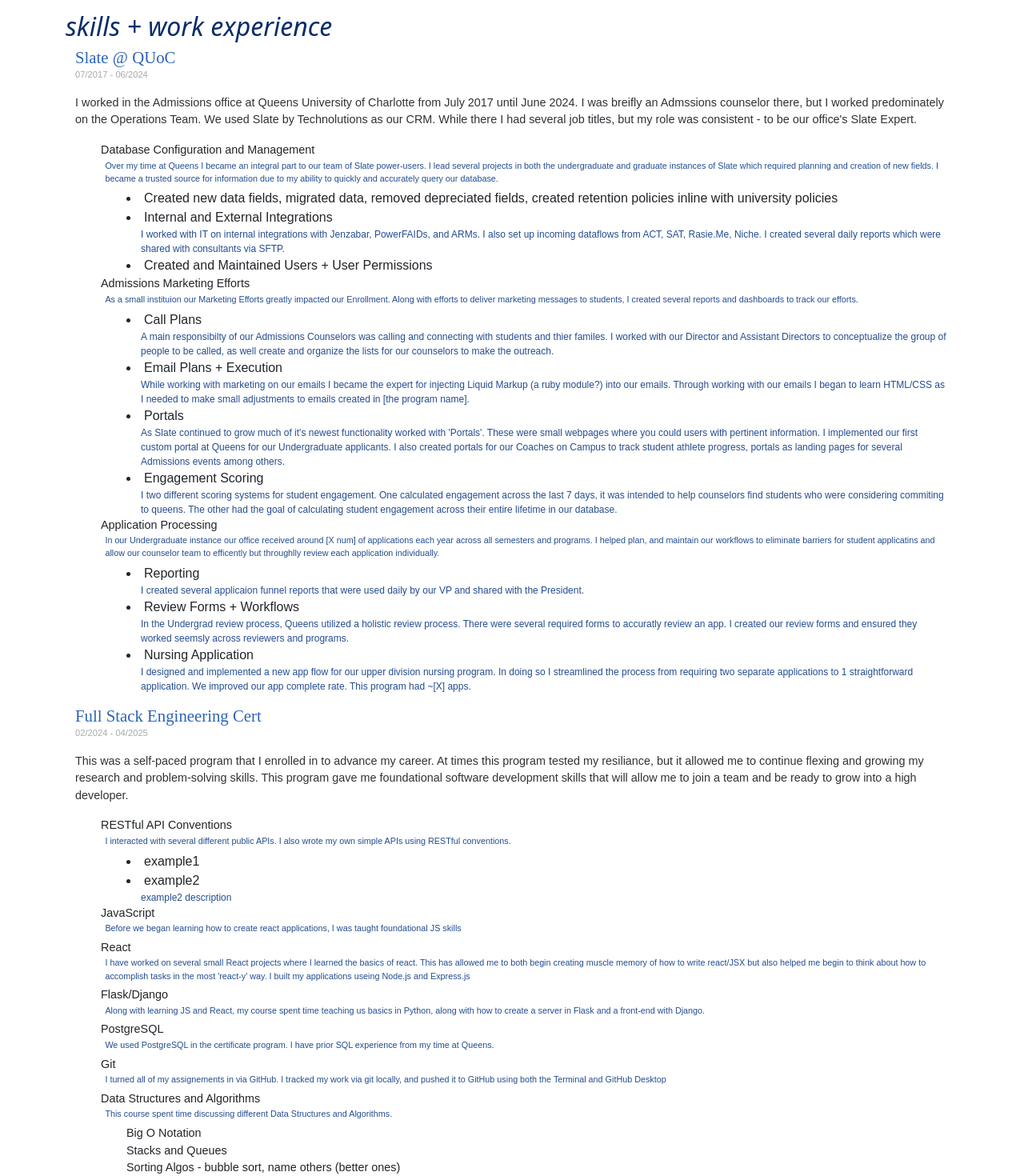
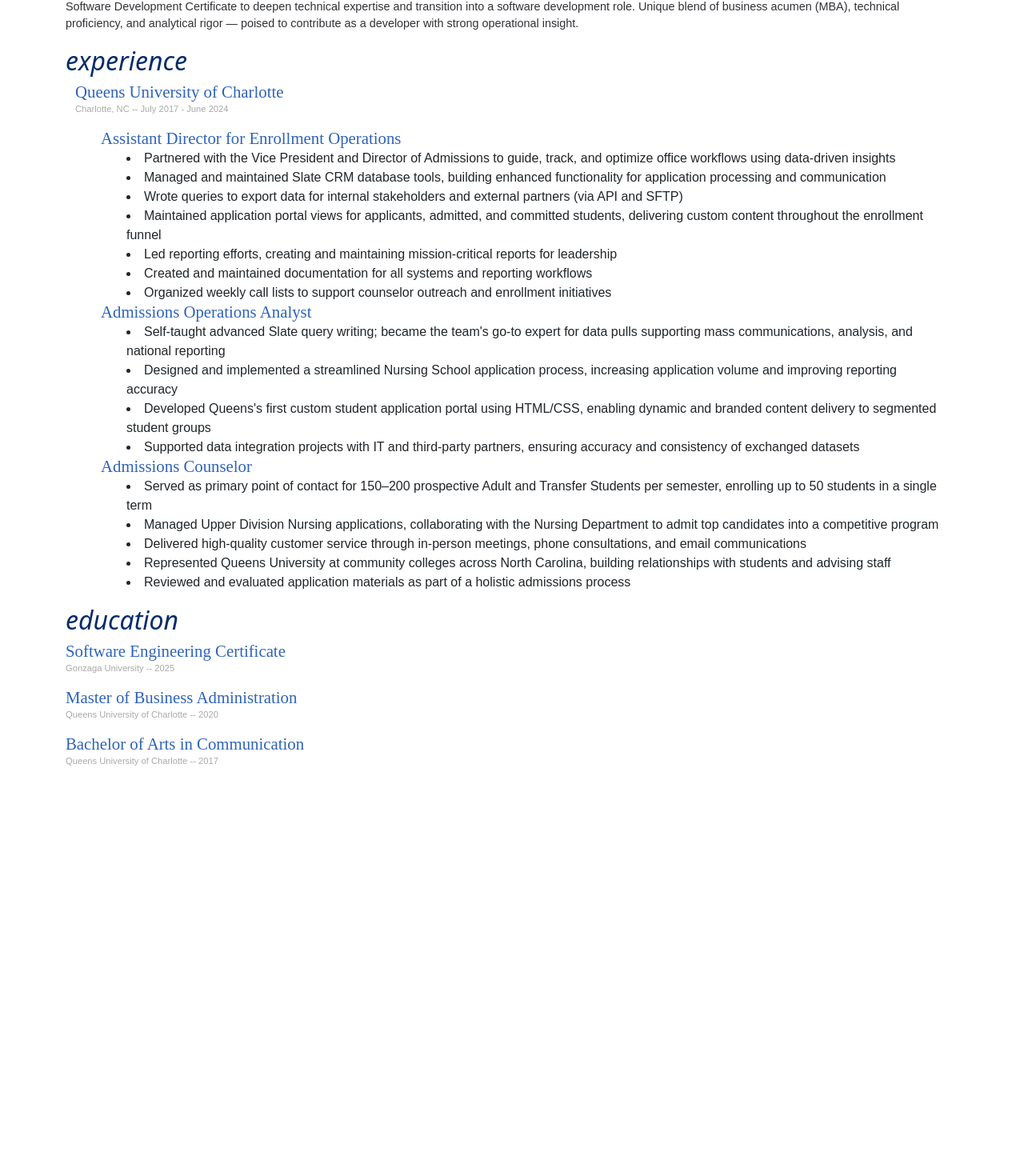
Before and after one commit to natesmith21/natesmith21.github.io, a React (Vite) app: page /resume2 in a window 1280 px wide. Shown: the part 412-1882 px from the top of the page at 80% size. After the commit the page ends 1419 px from the top, so only its background shows below. Built offline with nearby package versions, Linux system fonts and the light colour scheme.

Commit message:
updated new resume to newest copy

```diff
--- a/src/componenets/Resume2.0.jsx
+++ b/src/componenets/Resume2.0.jsx
@@ -12,161 +12,57 @@
          <h1>Nathan Smith</h1>
          <h2>Summary</h2>
          <p>
-            I'm an ambitious problem solver and sales-ops professional seeking to build on my experience with a Software Developer Certificate. My combination MBA + Cert + work experience clearly makes me a rare breed.
+         Versatile operations specialist with 7+ years of experience harnessing data, CRM systems, and process improvements to drive admissions and enrollment success. Proven track record of building scalable database solutions, leading reporting initiatives, and collaborating cross-functionally to solve complex problems. Just completed a Full Stack Software Development Certificate to deepen technical expertise and transition into a software development role. Unique blend of business acumen (MBA), technical proficiency, and analytical rigor — poised to contribute as a developer with strong operational insight.
          </p>
         </Container>
         <Container fluid="md">
-            <h2>Skills + Work Experience</h2>
+            <h2>Experience</h2>
             <Container className="experience">
                 <Col>
-                <h3 className="experienceTitle">Slate @ QUoC</h3>
-                <p className="dates">07/2017 - 06/2024</p>
-                <p>
-                    I worked in the Admissions office at Queens University of Charlotte from July 2017 until June 2024. I was breifly an Admssions counselor there, but I worked predominately on the Operations Team. We used Slate by Technolutions as our CRM. While there I had several job titles, but my role was consistent - to be our office's Slate Expert.
-                </p>
+                <h3 className="experienceTitle">Queens University of Charlotte</h3>
+                <p className="dates">Charlotte, NC -- July 2017 - June 2024</p>
                 <ul>
                     <li>
-                        Database Configuration and Management
-                        <p className="expDesc">
-                            Over my time at Queens I became an integral part to our team of Slate power-users. I lead several projects in both the undergraduate and graduate instances of Slate which required planning and creation of new fields. I became a trusted source for information due to my ability to quickly and accurately query our database.
-                        </p>
+                    <h3 className="experienceTitle">Assistant Director for Enrollment Operations</h3>
                         <ul className="expExamples">
                             <li>
-                                Created new data fields, migrated data, removed depreciated fields, created retention policies inline with university policies
+                            Partnered with the Vice President and Director of Admissions to guide, track, and optimize office workflows using data-driven insights
                             </li>
                             <li>
-                                Internal and External Integrations
-                                <p className="exampleDesc">
-                                    I worked with IT on internal integrations with Jenzabar, PowerFAIDs, and ARMs. I also set up incoming dataflows from ACT, SAT, Rasie.Me, Niche. I created several daily reports which were shared with consultants via SFTP.
-                                    </p>
+                            Managed and maintained Slate CRM database tools, building enhanced functionality for application processing and communication
                             </li>
                             <li>
-                                Created and Maintained Users + User Permissions
+                            Wrote queries to export data for internal stakeholders and external partners (via API and SFTP)
                             </li>
+                            <li>
+                            Maintained application portal views for applicants, admitted, and committed students, delivering custom content throughout the enrollment funnel
+                            </li>
+                            <li>Led reporting efforts, creating and maintaining mission-critical reports for leadership</li>
+                            <li>Created and maintained documentation for all systems and reporting workflows
+                            </li>
+                            <li>Organized weekly call lists to support counselor outreach and enrollment initiatives</li>
                         </ul>
                     </li>
                     <li>
-                        Admissions Marketing Efforts
-                        <p className="expDesc">
-                            As a small instituion our Marketing Efforts greatly impacted our Enrollment.  Along with efforts to deliver marketing messages to students, I created several reports and dashboards to track our efforts.
-                        </p>
+                    <h3 className="experienceTitle">Admissions Operations Analyst</h3>
                         <ul className="expExamples">
-                            <li>
-                                Call Plans
-                                <p className="exampleDesc">
-                                    A main responsibilty of our Admissions Counselors was calling and connecting with students and thier familes. I worked with our Director and Assistant Directors to conceptualize the group of people to be called, as well create and organize the lists for our counselors to make the outreach.
-                                </p>
+                            <li>Self-taught advanced Slate query writing; became the team's go-to expert for data pulls supporting mass communications, analysis, and national reporting</li>
+                            <li>Designed and implemented a streamlined Nursing School application process, increasing application volume and improving reporting accuracy
                             </li>
-                            <li>
-                                Email Plans + Execution
-                                <p className="exampleDesc">
-                                While working with marketing on our emails I became the expert for injecting Liquid Markup (a ruby module?) into our emails. Through working with our emails I began to learn HTML/CSS as I needed to make small adjustments to emails created in [the program name].
-                                </p>
+                            <li>Developed Queens's first custom student application portal using HTML/CSS, enabling dynamic and branded content delivery to segmented student groups
                             </li>
-                            <li>
-                                Portals
-                                <p className="exampleDesc">
-                                    As Slate continued to grow much of it's newest functionality worked with 'Portals'. These were small webpages where you could users with pertinent information. I implemented our first custom portal at Queens for our Undergraduate applicants. I also created portals for our Coaches on Campus to track student athlete progress, portals as landing pages for several Admissions events among others.
-                                </p>
-                            </li>
-                            <li>Engagement Scoring
-                                <p className="exampleDesc">
-                                    I two different scoring systems for student engagement. One calculated engagement across the last 7 days, it was intended to help counselors find students who were considering commiting to queens. The other had the goal of calculating student engagement across their entire lifetime in our database.
-                                </p>
-                            </li>
+                            <li>Supported data integration projects with IT and third-party partners, ensuring accuracy and consistency of exchanged datasets</li>
                         </ul>
                     </li>
                     <li>
-                        Application Processing
-                        <p className="expDesc">
-                            In our Undergraduate instance our office received around [X num] of applications each year across all semesters and programs. I helped plan, and maintain our workflows to eliminate barriers for student applicatins and allow our counselor team to efficently but throughlly review each application individually.
-                        </p>
+                        <h3 className="experienceTitle">Admissions Counselor</h3>
                         <ul className="expExamples">
-                            <li>
-                                Reporting
-                                <p className="exampleDesc">
-                                    I created several applicaion funnel reports that were used daily by our VP and shared with the President.
-                                </p>
+                            <li>Served as primary point of contact for 150–200 prospective Adult and Transfer Students per semester, enrolling up to 50 students in a single term</li>
+                            <li>Managed Upper Division Nursing applications, collaborating with the Nursing Department to admit top candidates into a competitive program</li>
+                            <li>Delivered high-quality customer service through in-person meetings, phone consultations, and email communications</li>
+                            <li>Represented Queens University at community colleges across North Carolina, building relationships with students and advising staff
                             </li>
-                            <li>
-                                Review Forms + Workflows
-                                <p className="exampleDesc">
-                                    In the Undergrad review process, Queens utilized a holistic review process. There were several required forms to accuratly review an app. I created our review forms and ensured they worked seemsly across reviewers and programs.
-                                </p>
-                            </li>
-                            <li>
-                                Nursing Application
-                                <p className="exampleDesc">
-                                    I designed and implemented a new app flow for our upper division nursing program. In doing so I streamlined the process from requiring two separate applications to 1 straightforward application. We improved our app complete rate. This program had ~[X] apps.
-                                </p>
-                            </li>
-                        </ul>
-                    </li>
-                </ul>
-                </Col>
-                <Col>
-                <h3 className="experienceTitle">Full Stack Engineering Cert</h3>
-                <p className="dates">02/2024 - 04/2025</p>
-                <p>
-                    This was a self-paced program that I enrolled in to advance my career. At times this program tested my resiliance, but it allowed me to continue flexing and growing my research and problem-solving skills. This program gave me foundational software development skills that will allow me to join a team and be ready to grow into a high developer.
-                </p>
-                <ul>
-                    <li>
-                        RESTful API Conventions
-                        <p className="expDesc">
-                          I interacted with several different public APIs. I also wrote my own simple APIs using RESTful conventions.
-                        </p>
-                        <ul className="expExamples">
-                            <li>
-                                example1
-                            </li>
-                            <li>
-                                example2
-                                <p className="exampleDesc">
-                                    example2 description
-                                    </p>
-                            </li>
-                        </ul>
-                    </li>
-                    <li>
-                        JavaScript
-                        <p className="expDesc">
-                            Before we began learning how to create react applications, I was taught foundational JS skills
-                        </p>
-                    </li>
-                    <li>
-                        React
-                        <p className="expDesc">
-                            I have worked on several small React projects where I learned the basics of react. This has allowed me to both begin creating muscle memory of how to write react/JSX but also helped me begin to think about how to accomplish tasks in the most 'react-y' way. I built my applications useing Node.js and Express.js
-                        </p>
-                    </li>
-                    <li>
-                        Flask/Django
-                        <p className="expDesc">
-                            Along with learning JS and React, my course spent time teaching us basics in Python, along with how to create a server in Flask and a front-end with Django.
-                        </p>
-                    </li>
-                    <li>
-                        PostgreSQL
-                        <p className="expDesc">
-                            We used PostgreSQL in the certificate program. I have prior SQL experience from my time at Queens.
-                        </p>
-                    </li>
-                    <li>
-                        Git
-                        <p className="expDesc">
-                            I turned all of my assignements in via GitHub. I tracked my work via git locally, and pushed it to GitHub using both the Terminal and GitHub Desktop
-                        </p>
-                    </li>
-                    <li>
-                        Data Structures and Algorithms
-                        <p className="expDesc">
-                            This course spent time discussing different Data Structures and Algorithms.
-                        </p>
-                        <ul className="expExample">
-                            <li>Big O Notation</li>
-                            <li>Stacks and Queues</li>
-                            <li>Sorting Algos - bubble sort, name others (better ones)</li>
+                            <li>Reviewed and evaluated application materials as part of a holistic admissions process</li>
                         </ul>
                     </li>
                 </ul>
@@ -175,6 +71,12 @@
         </Container>
         <Container>
             <h2>Education</h2>
+            <h3 className="experienceTitle">Software Engineering Certificate</h3>
+            <p className="dates">Gonzaga University -- 2025</p>
+            <h3 className="experienceTitle">Master of Business Administration</h3>
+            <p className="dates">Queens University of Charlotte -- 2020</p>
+            <h3 className="experienceTitle">Bachelor of Arts in Communication</h3>
+            <p className="dates">Queens University of Charlotte -- 2017</p>
         </Container>
         </>
     )
```
